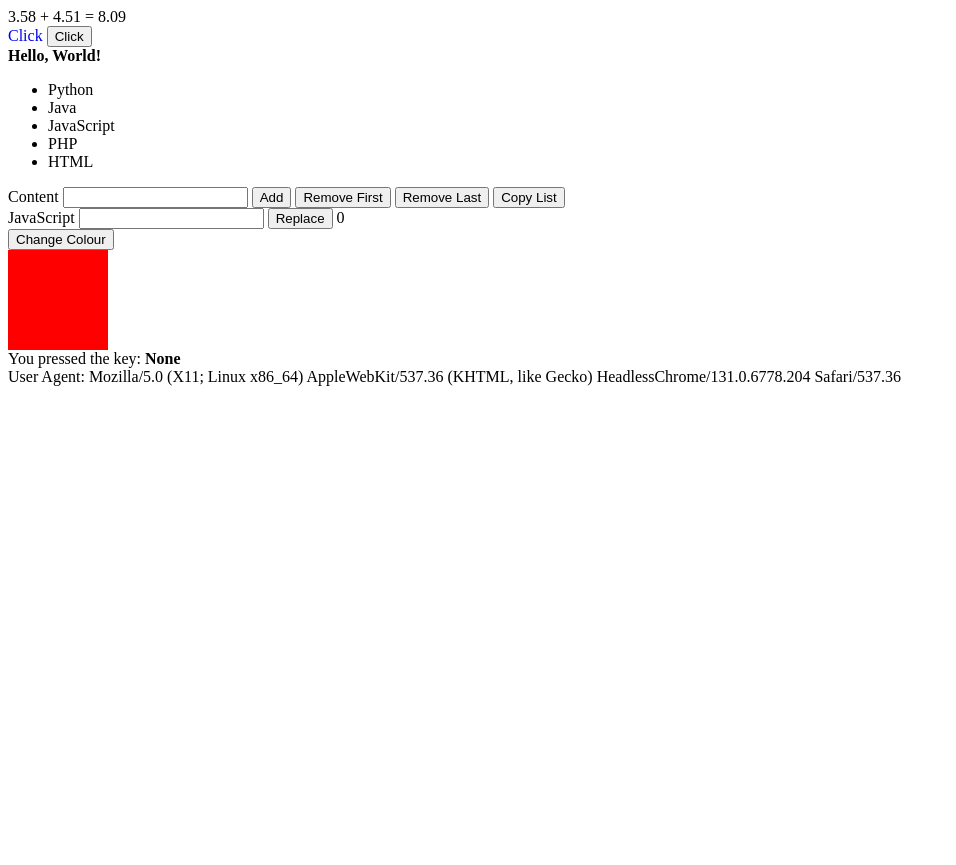
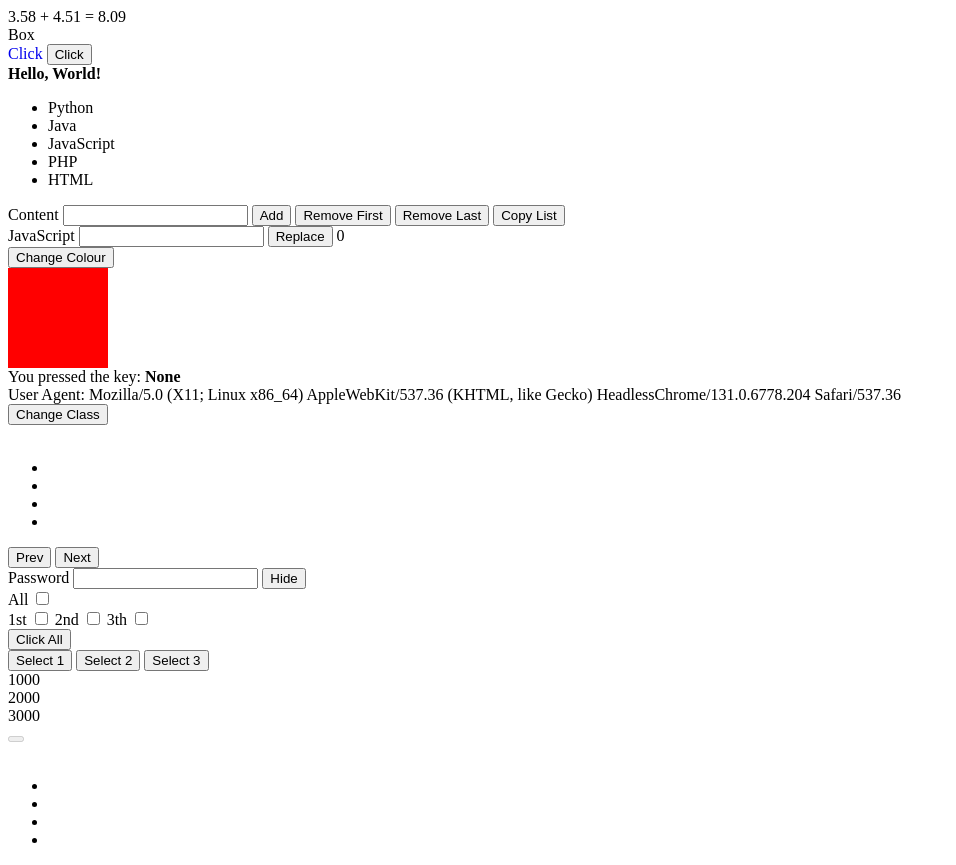
Before and after one commit to DaoChaShao/js-dom, a website with bundled scripts: page index.html in a window 1280 px wide. Shown: the whole page, without its empty margins (0-956 px from the left). Before the commit the page ends 800 px from the top, so only its background shows below. Built offline with nearby package versions, Linux system fonts and the light colour scheme.

Commit message:
feat(index.html): add new interactive elements and structure for user interface

```diff
--- a/index.html
+++ b/index.html
@@ -7,6 +7,8 @@
 </head>
 <body>
 <div id="addition"></div>
+
+<div id="box">Box</div>
 
 <div id="welcome">
     <a href="javascript:void(0);" id="welcome-link">Click</a>
@@ -47,6 +49,86 @@
 <div id="event"></div>
 
 <div id="user"></div>
+
+<div id="image"></div>
+
+<div id="class-name">
+    <button type="button" id="class-name-button">Change Class</button>
+    <div id="class-name-show"></div>
+</div>
+
+<div class="slider">
+    <div>
+        <img src="" alt="" id="slider-image">
+    </div>
+    <div>
+        <div id="slider-content"></div>
+        <ul class="slider-list">
+            <li></li>
+            <li></li>
+            <li></li>
+            <li></li>
+        </ul>
+    </div>
+    <div class="slider-button">
+        <button type="button" id="prev">Prev</button>
+        <button type="button" id="next">Next</button>
+    </div>
+</div>
+
+<div id="hide">
+    <label for="hide-input">Password </label><input type="text" id="hide-input">
+    <button type="button" id="hide-button">Hide</button>
+</div>
+
+<div>
+    <div>
+        <label for="check-all">All </label><input type="checkbox" id="check-all">
+    </div>
+    <div>
+        <label for="check-1">1st </label><input type="checkbox" name="number" id="check-1">
+        <label for="check-2">2nd </label><input type="checkbox" name="number" id="check-2">
+        <label for="check-3">3th </label><input type="checkbox" name="number" id="check-3">
+    </div>
+</div>
+
+<div>
+    <div>
+        <button type="button" id="click-all">Click All</button>
+    </div>
+    <div>
+        <button type="button" name="clicks">Select 1</button>
+        <button type="button" name="clicks">Select 2</button>
+        <button type="button" name="clicks">Select 3</button>
+    </div>
+</div>
+
+<div id="cus-data">
+    <div data-id="10" data-number="100">1000</div>
+    <div data-id="20" data-number="200">2000</div>
+    <div data-id="30" data-number="300">3000</div>
+</div>
+
+<div id="time-now"></div>
+
+<div>
+    <button type="button" id="countdown" disabled></button>
+</div>
+
+<div>
+    <div>
+        <img src="" alt="" id="slider-time-image">
+    </div>
+    <div>
+        <div id="slider-time-content"></div>
+        <ul class="slider-time-list">
+            <li class="time-active"></li>
+            <li></li>
+            <li></li>
+            <li></li>
+        </ul>
+    </div>
+</div>
 </body>
 <script type="module" src="js/main.js"></script>
 </html>
```
